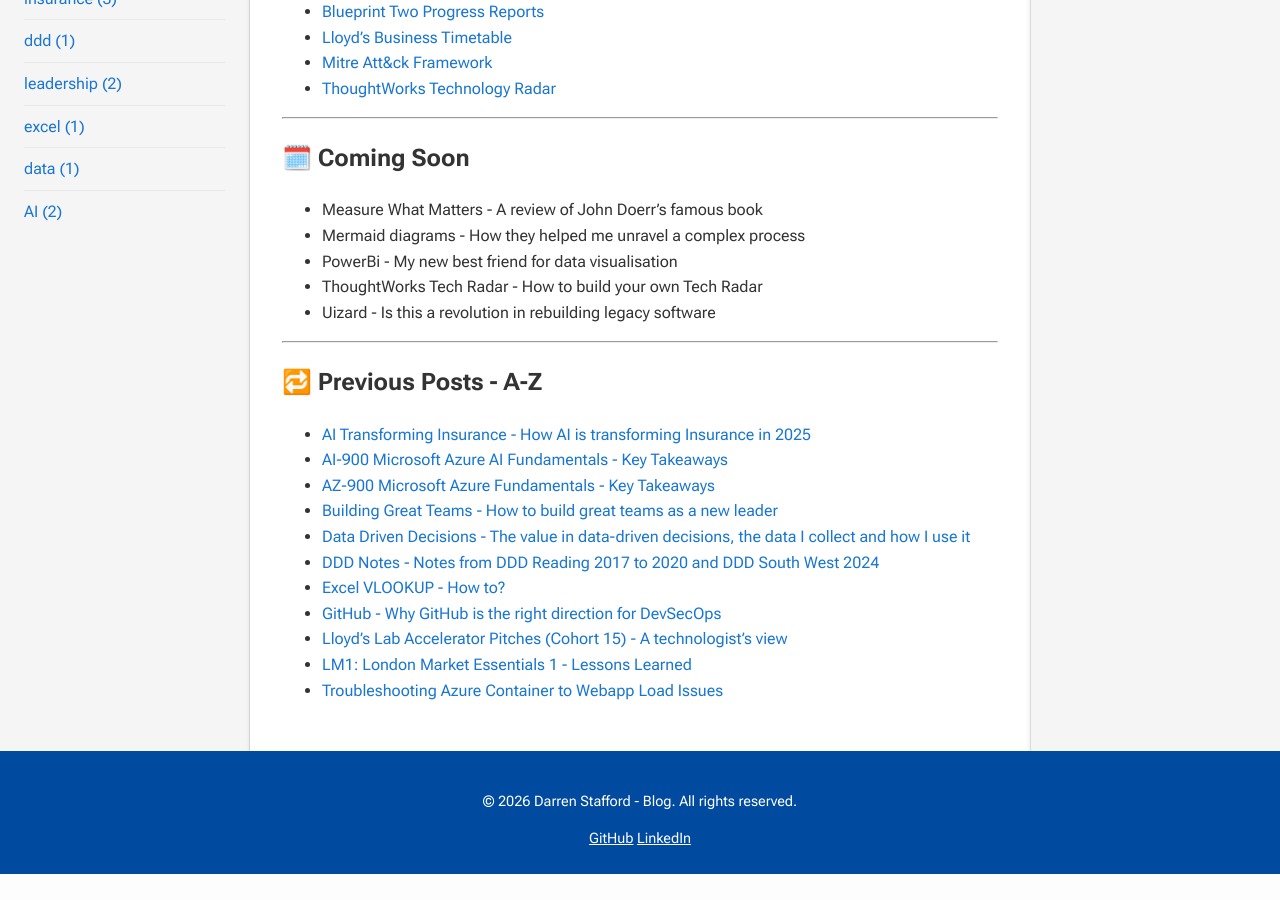
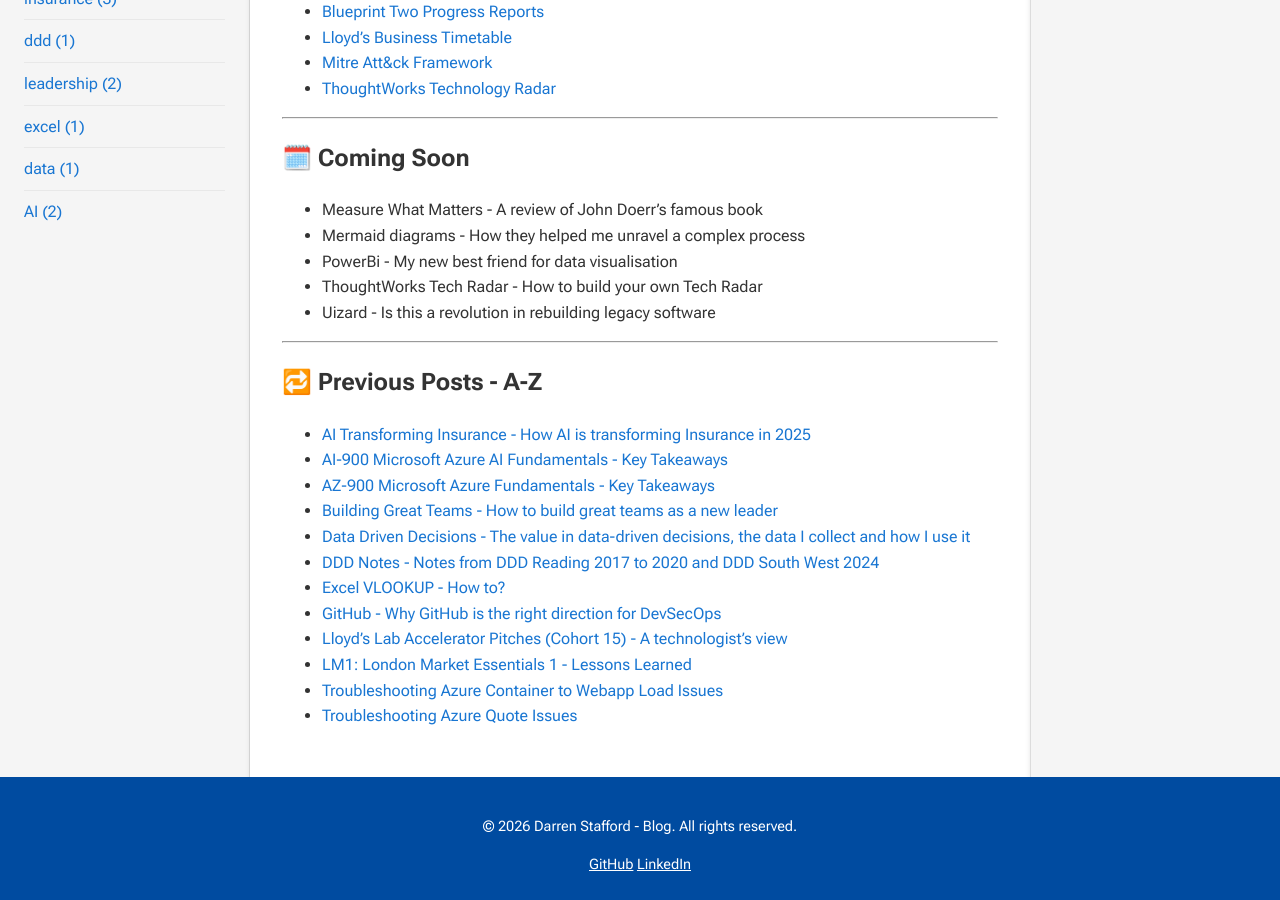
Before and after one commit to dazstaffs/blog, a Jekyll site: the page built from index.md, in a window 1280 px wide and 900 px high, scrolled down 729 px. Built offline with Jekyll 4.4.1, drawn with Linux system fonts in a browser that asks for light colours; before the commit the page ends 1603 px from its top, so only the background shows below that.

Commit message:
Updated Inex with new article

```diff
--- a/index.md
+++ b/index.md
@@ -54,3 +54,4 @@ Thanks for stopping by—let’s dive in.
 - [Lloyd's Lab Accelerator Pitches (Cohort 15) - A technologist's view](_posts/2025-09-10-LloydsLabAccelerator2025.md)
 - [LM1: London Market Essentials 1 - Lessons Learned](_posts/2025-08-02-LM12025.md)
 - [Troubleshooting Azure Container to Webapp Load Issues](_posts/2026-02-28-DeployingContainerToWebApp.md)
+- [Troubleshooting Azure Quote Issues](_posts/2026-02-28-AzureQuoteIssues.md)
```
